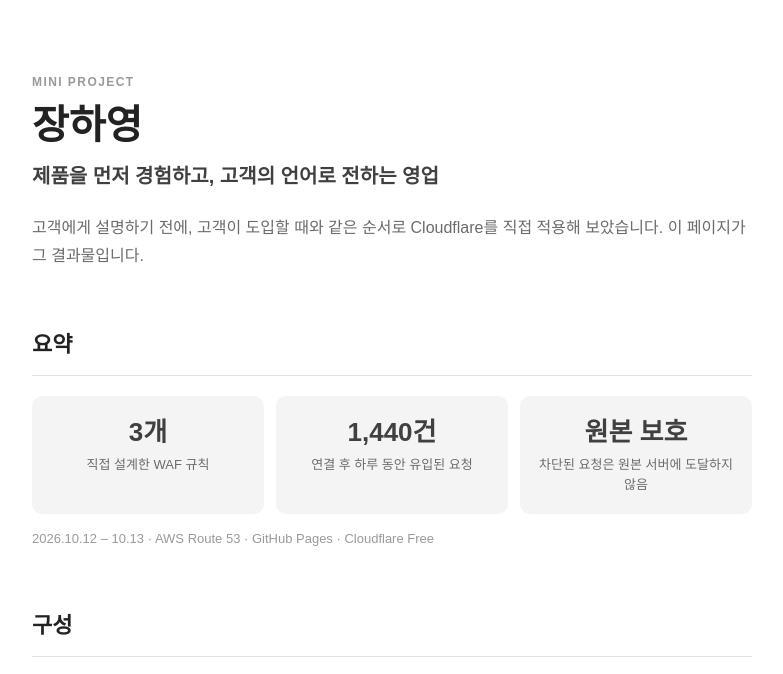
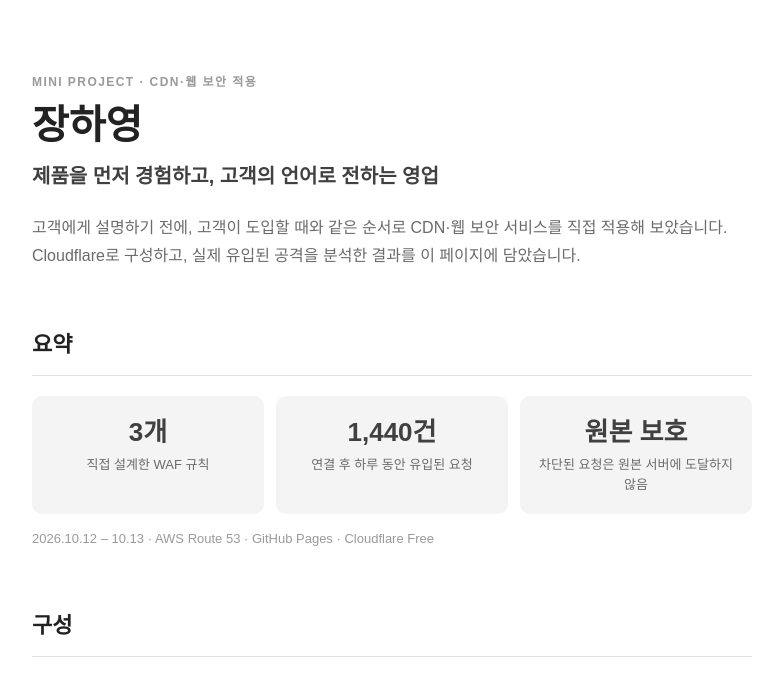
Before and after one commit to dev-hayoung1005/dev-hayoung1005.github.io, a plain HTML site: page index.html in a window 1280 px wide. Shown: the top 674 px of the page, without its empty margins (248-1031 px from the left). Drawn offline with Linux system fonts and the light colour scheme.

Commit message:
Update index.html

```diff
--- a/index.html
+++ b/index.html
@@ -3,7 +3,7 @@
 <head>
 <meta charset="utf-8">
 <meta name="viewport" content="width=device-width, initial-scale=1">
-<title>장하영 · Cloudflare 적용 미니 프로젝트</title>
+<title>장하영 · CDN·웹 보안 적용 미니 프로젝트</title>
 <meta name="description" content="개인 도메인에 Cloudflare를 직접 적용하고, 실제 유입된 공격 시도를 분석한 미니 프로젝트">
 <link rel="stylesheet" href="style.css">
 </head>
@@ -11,11 +11,11 @@
 <main>
 
   <header class="hero">
-    <p class="eyebrow">MINI PROJECT</p>
+    <p class="eyebrow">MINI PROJECT · CDN·웹 보안 적용</p>
     <h1>장하영</h1>
     <p class="tagline">제품을 먼저 경험하고, 고객의 언어로 전하는 영업</p>
-    <p class="lead">고객에게 설명하기 전에, 고객이 도입할 때와 같은 순서로 Cloudflare를 직접 적용해 보았습니다.
-      이 페이지가 그 결과물입니다.</p>
+    <p class="lead">고객에게 설명하기 전에, 고객이 도입할 때와 같은 순서로 CDN·웹 보안 서비스를 직접 적용해 보았습니다.
+  Cloudflare로 구성하고, 실제 유입된 공격을 분석한 결과를 이 페이지에 담았습니다.</p>
   </header>
 
   <section>
```
